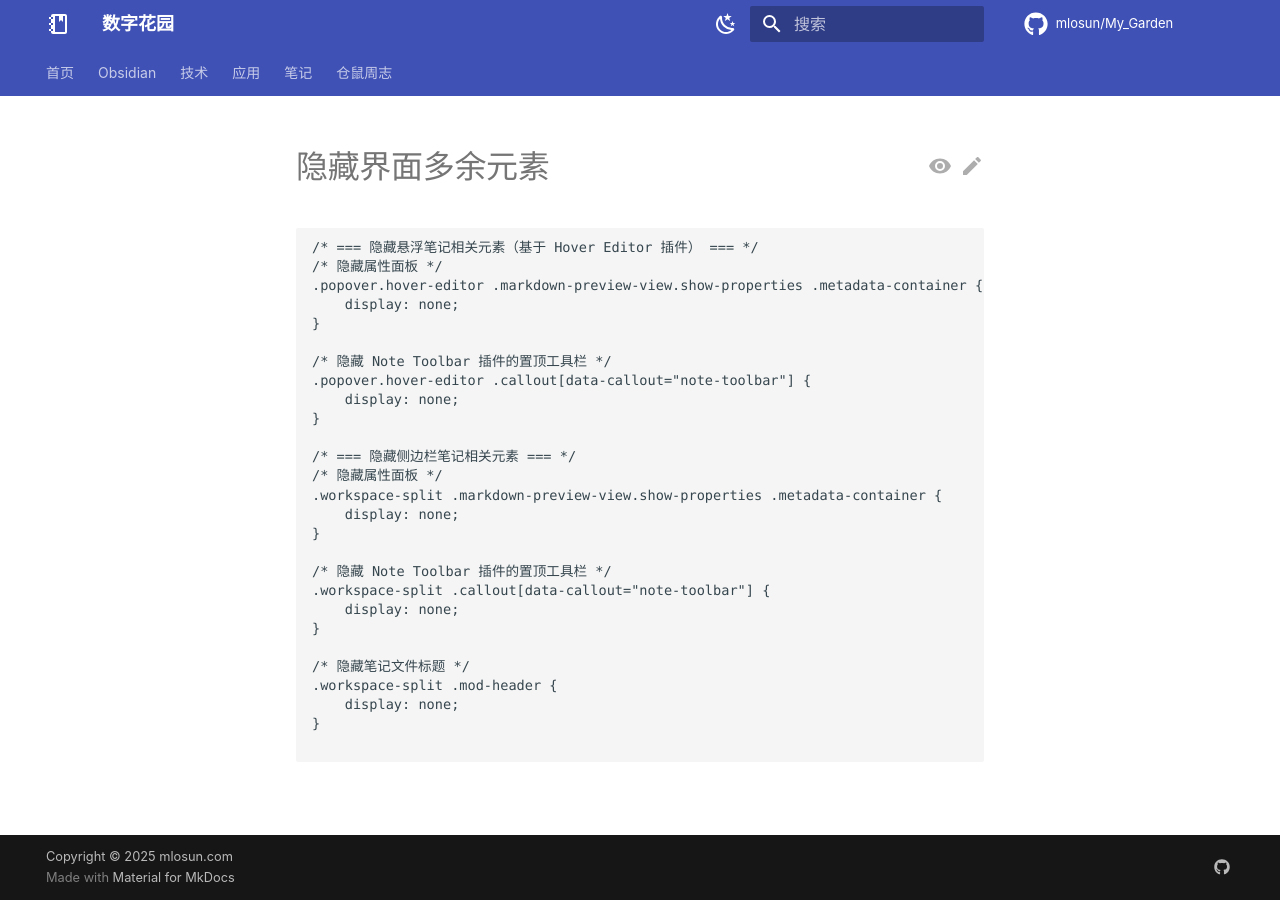
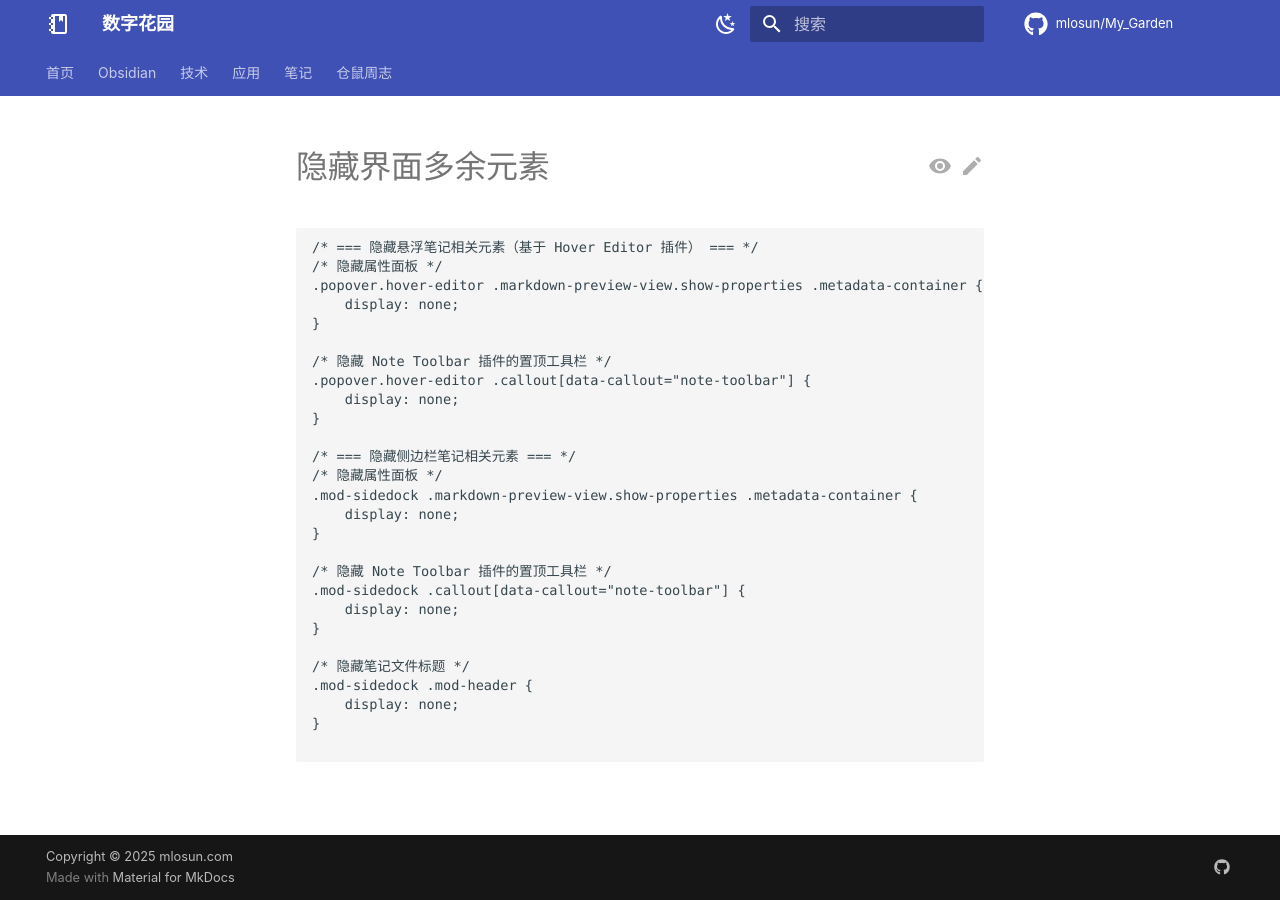
Before and after one commit to mlosun/My_Garden, an MkDocs documentation site: the page built from docs/obsidian/snippets/隐藏界面多余元素.md, in a window 1280 px wide. Built offline with MkDocs 1.6.1 and Material for MkDocs 9.7.7, drawn with Linux system fonts in a browser that asks for light colours; comment, search, counter and statistics services are not loaded.

Commit message:
PUBLISHER #70

```diff
--- a/docs/obsidian/snippets/隐藏界面多余元素.md
+++ b/docs/obsidian/snippets/隐藏界面多余元素.md
@@ -18,17 +18,17 @@ share: true
 
 /* === 隐藏侧边栏笔记相关元素 === */
 /* 隐藏属性面板 */
-.workspace-split .markdown-preview-view.show-properties .metadata-container {
+.mod-sidedock .markdown-preview-view.show-properties .metadata-container {
     display: none;
 }
 
 /* 隐藏 Note Toolbar 插件的置顶工具栏 */
-.workspace-split .callout[data-callout="note-toolbar"] {
+.mod-sidedock .callout[data-callout="note-toolbar"] {
     display: none;
 }
 
 /* 隐藏笔记文件标题 */
-.workspace-split .mod-header {
+.mod-sidedock .mod-header {
     display: none;
 }
 
```
